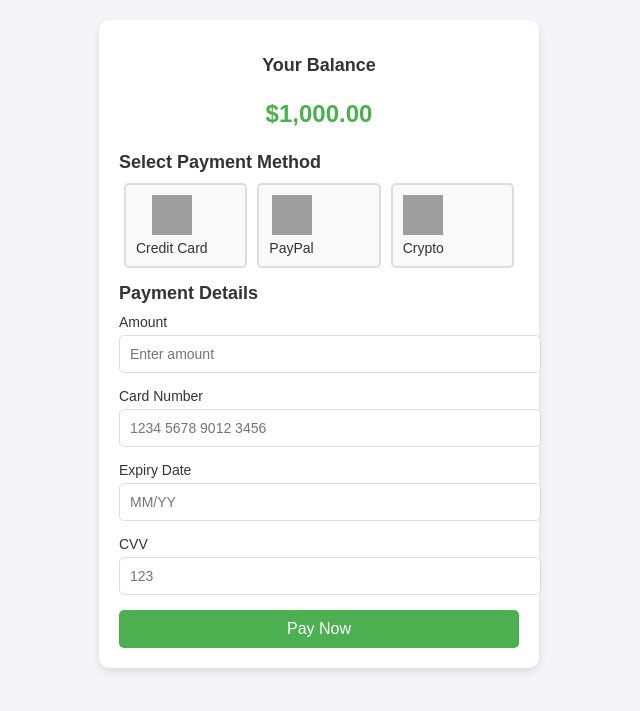
After one commit to callmesohaib/Event-Hive, a PHP site: page /payment/payment.html in a window 1280 px wide. The commit adds this page. Shown: the top 711 px of the page, without its empty margins (321-961 px from the left). Run offline with PHP 8.4, Linux system fonts and the light colour scheme; grey boxes are pictures that could not be loaded.

Commit message:
userDashboard Done

```diff
--- a/AdminDashboard/admin-dashboard.html
+++ b/AdminDashboard/admin-dashboard.html
@@ -16,7 +16,7 @@
 
       <nav>
         <a href="../createEvent/create-events.html">Create an Event</a>
-        <a href="../logout.php" class="signup">Logout</a>
+        <a href="../logout.php" class="signup">Sign out</a>
       </nav>
     </header>
 
--- a/Home/home.php
+++ b/Home/home.php
@@ -45,10 +45,8 @@ $past_conferences_result = $conn->query($past_conferences_query);
               <p class="user-email">johndoe@example.com</p>
             </div>
             <ul class="dropdown-links">
-              <li><a href="../userDashboard/user-dashboard.html">Dashboard</a></li>
-              <li><a href="#">Settings</a></li>
-              <li><a href="#">Earnings</a></li>
-              <li><a href="#" id="logout">Sign out</a></li>
+              <li><a href="../userDashboard/user-dashboard.php">Dashboard</a></li>
+              <li><a href="../logout.php" id="logout">Sign out</a></li>
             </ul>
           </div>
         </div>
--- a/Sign_in/signin.php
+++ b/Sign_in/signin.php
@@ -33,6 +33,7 @@ if ($email === "admin@gmail.com") {
     $_SESSION['user_id'] = $user['u_id'];
     $_SESSION['name'] = $user['name'];
     $_SESSION['email'] = $user['email'];
+
     $_SESSION['is_logged_in'] = true;
     $_SESSION['role'] = "admin"; // Store user role
 
@@ -44,7 +45,7 @@ if ($email === "admin@gmail.com") {
     $_SESSION['is_logged_in'] = true;
     $_SESSION['role'] = "user"; // Store user role
 
-    echo json_encode(["success" => true, "redirect" => "/Event-Hive/userDashboard/user-dashboard.html"]);
+    echo json_encode(["success" => true, "redirect" => "/Event-Hive/Home/home.php"]);
 } else {
     echo json_encode(["success" => false, "message" => "Invalid email or password"]);
 }
--- a/allEvents/all-events.html
+++ b/allEvents/all-events.html
@@ -13,7 +13,7 @@
         <h1>Event<span class="header-text">Hive</span></h1>
       </a>
       <nav>
-        <a href="../logout.php" class="signup">Logout</a>
+        <a href="../logout.php" class="signup">Sign out</a>
       </nav>
     </header>
 
--- a/createEvent/create-events.html
+++ b/createEvent/create-events.html
@@ -16,7 +16,7 @@
         <a href="../AdminDashboard/admin-dashboard.html"
           >All Events</a
         >
-        <a href="../logout.php" class="signup">Logout</a>
+        <a href="../logout.php" class="signup">Sign out</a>
       </nav>
     </header>
 
--- /dev/null
+++ b/payment/payment.css
@@ -0,0 +1,126 @@
+body {
+  font-family: "Arial", sans-serif;
+  background-color: #f4f4f9;
+  margin: 0;
+  padding: 0;
+  display: flex;
+  justify-content: center;
+  align-items: center;
+  height: auto;
+}
+
+.payment-container {
+  background-color: #ffffff;
+  border-radius: 10px;
+  box-shadow: 0 4px 8px rgba(0, 0, 0, 0.1);
+  width: 400px;
+  padding: 20px;
+  margin: 20px 0;
+}
+
+.balance-section {
+  text-align: center;
+  margin-bottom: 20px;
+}
+
+.balance-section h2 {
+  font-size: 18px;
+  color: #333;
+}
+
+.balance-section p {
+  font-size: 24px;
+  color: #4caf50;
+  font-weight: bold;
+}
+
+.payment-method-section h2 {
+  font-size: 18px;
+  color: #333;
+  margin-bottom: 10px;
+}
+
+.payment-methods {
+  display: flex;
+  justify-content: space-between;
+}
+
+.payment-method {
+  display: flex;
+  align-items: center;
+  background-color: #f9f9f9;
+  border: 2px solid #ddd;
+  border-radius: 5px;
+  padding: 10px;
+  cursor: pointer;
+  flex: 1;
+  margin: 0 5px;
+  transition: border 0.3s;
+}
+
+.payment-method input {
+  display: none;
+}
+
+.payment-method .method-content {
+  display: flex;
+  align-items: center;
+  justify-content: center;
+  flex-direction: column;
+}
+
+.payment-method img {
+  width: 40px;
+  height: 40px;
+  margin-bottom: 5px;
+}
+
+.payment-method span {
+  font-size: 14px;
+  color: #333;
+}
+
+/* Highlight selected payment method */
+.payment-method.selected {
+  border-color: #4caf50;
+}
+
+.payment-details-section h2 {
+  font-size: 18px;
+  color: #333;
+  margin-bottom: 10px;
+}
+
+.form-group {
+  margin-bottom: 15px;
+}
+
+.form-group label {
+  display: block;
+  font-size: 14px;
+  color: #333;
+  margin-bottom: 5px;
+}
+
+.form-group input {
+  width: 100%;
+  padding: 10px;
+  border: 1px solid #ddd;
+  border-radius: 5px;
+  font-size: 14px;
+}
+
+.pay-button {
+  width: 100%;
+  padding: 10px;
+  background-color: #4caf50;
+  color: #ffffff;
+  border: none;
+  border-radius: 5px;
+  font-size: 16px;
+  cursor: pointer;
+}
+
+.pay-button:hover {
+  background-color: #45a049;
+}
--- /dev/null
+++ b/payment/payment.html
@@ -0,0 +1,106 @@
+<!DOCTYPE html>
+<html lang="en">
+<head>
+    <meta charset="UTF-8">
+    <meta name="viewport" content="width=device-width, initial-scale=1.0">
+    <title>Modern Payment Page</title>
+    <link rel="stylesheet" href="payment.css">
+</head>
+<body>
+    <div class="payment-container">
+        <div class="balance-section">
+            <h2>Your Balance</h2>
+            <p id="userBalance">$1,000.00</p>
+        </div>
+
+        <div class="payment-method-section">
+            <h2>Select Payment Method</h2>
+            <div class="payment-methods">
+                <label class="payment-method">
+                    <input type="radio" name="paymentMethod" value="creditCard" checked>
+                    <div class="method-content">
+                        <img src="https://img.icons8.com/color/48/000000/visa.png" alt="Credit Card">
+                        <span>Credit Card</span>
+                    </div>
+                </label>
+                <label class="payment-method">
+                    <input type="radio" name="paymentMethod" value="paypal">
+                    <div class="method-content">
+                        <img src="https://img.icons8.com/color/48/000000/paypal.png" alt="PayPal">
+                        <span>PayPal</span>
+                    </div>
+                </label>
+                <label class="payment-method">
+                    <input type="radio" name="paymentMethod" value="crypto">
+                    <div class="method-content">
+                        <img src="https://img.icons8.com/color/48/000000/bitcoin.png" alt="Crypto">
+                        <span>Crypto</span>
+                    </div>
+                </label>
+            </div>
+        </div>
+
+        <div class="payment-details-section">
+            <h2>Payment Details</h2>
+            <form id="paymentForm">
+                <div class="form-group">
+                    <label for="amount">Amount</label>
+                    <input type="number" id="amount" name="amount" placeholder="Enter amount" required>
+                </div>
+                <div class="form-group">
+                    <label for="cardNumber">Card Number</label>
+                    <input type="text" id="cardNumber" name="cardNumber" placeholder="1234 5678 9012 3456" required>
+                </div>
+                <div class="form-group">
+                    <label for="expiryDate">Expiry Date</label>
+                    <input type="text" id="expiryDate" name="expiryDate" placeholder="MM/YY" required>
+                </div>
+                <div class="form-group">
+                    <label for="cvv">CVV</label>
+                    <input type="text" id="cvv" name="cvv" placeholder="123" required>
+                </div>
+                <button type="submit" class="pay-button">Pay Now</button>
+            </form>
+        </div>
+    </div>
+
+    <script>
+        // Highlight selected payment method
+        const paymentMethods = document.querySelectorAll('.payment-method input');
+        paymentMethods.forEach(method => {
+            method.addEventListener('change', function () {
+                document.querySelectorAll('.payment-method').forEach(label => {
+                    label.classList.remove('selected');
+                });
+                this.closest('.payment-method').classList.add('selected');
+            });
+        });
+
+        // Form validation and handling
+        document.getElementById("paymentForm").addEventListener("submit", function (event) {
+            event.preventDefault();
+
+            const amount = document.getElementById("amount").value.trim();
+            const cardNumber = document.getElementById("cardNumber").value.trim();
+            const expiryDate = document.getElementById("expiryDate").value.trim();
+            const cvv = document.getElementById("cvv").value.trim();
+            const selectedPaymentMethod = document.querySelector('input[name="paymentMethod"]:checked').value;
+
+            if (!amount || !cardNumber || !expiryDate || !cvv) {
+                alert("Please fill in all fields.");
+                return;
+            }
+
+            if (!/^\d{4} \d{4} \d{4} \d{4}$/.test(cardNumber)) {
+                alert("Invalid card number format. Use 1234 5678 9012 3456");
+                return;
+            }
+
+            console.log({ amount, cardNumber, expiryDate, cvv, selectedPaymentMethod });
+
+            alert("Payment successful!");
+            document.getElementById("paymentForm").reset();
+        });
+    </script>
+</body>
+</html>
```
Also changed, not shown: test.html (deleted, +0 -154 lines), userDashboard/user-dashboard.css (+19 -0 lines), userDashboard/user-dashboard.html (deleted, +0 -65 lines), userDashboard/user-dashboard.php (added, +77 -0 lines), allEvents/all-events.css.
